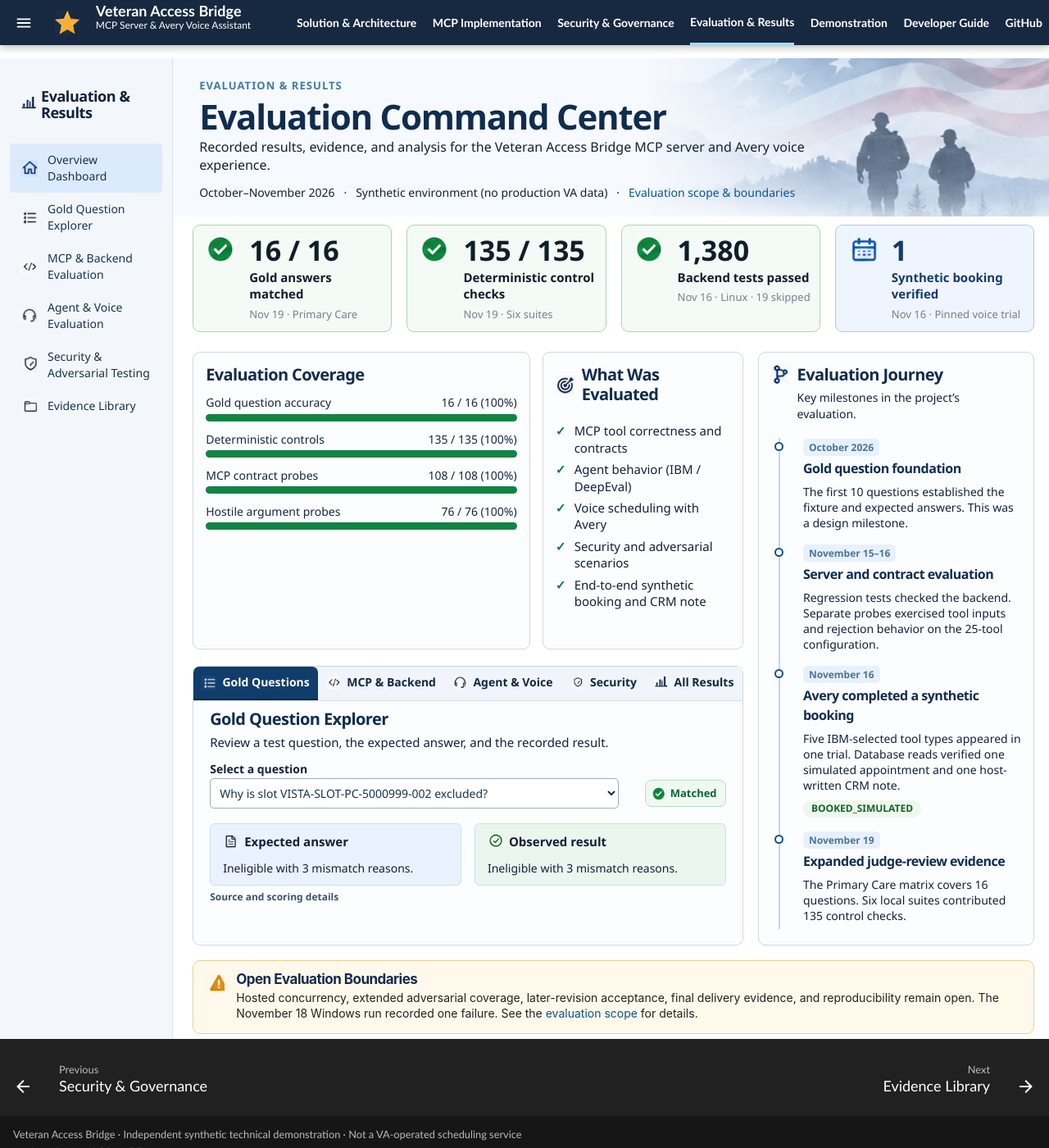
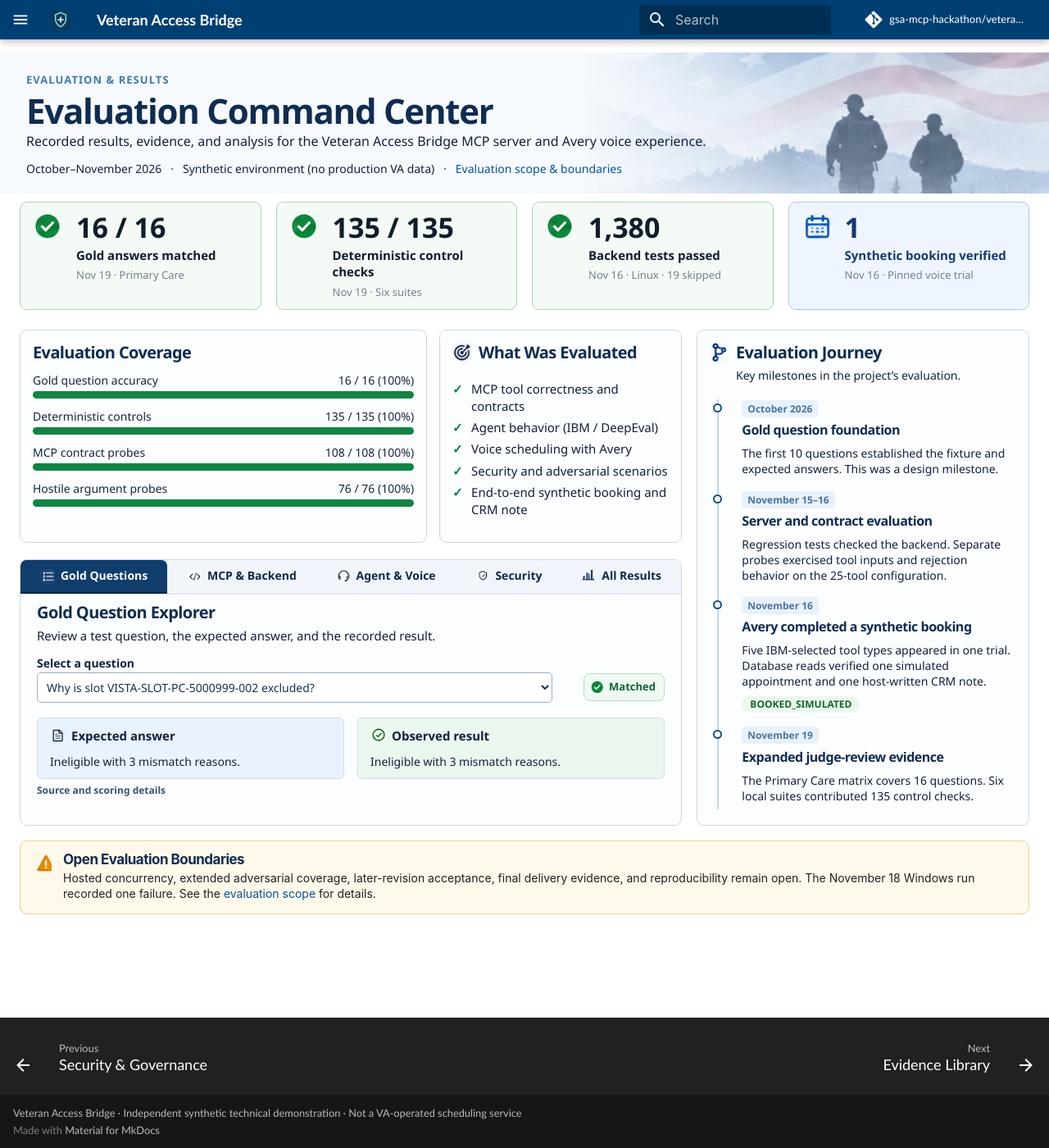
Before and after one commit to gsa-mcp-hackathon/veteran-access-bridge-mcp-server, an MkDocs documentation site: the page built from docs/evaluation/index.md, in a window 1280 px wide and 1400 px high. Shown: the whole window at 82% size. Built offline with MkDocs 1.6.1 and Material for MkDocs 9.7.7, drawn with Linux system fonts in a browser that asks for light colours; comment, search, counter and statistics services are not loaded.

```diff
--- a/docs/assets/evaluation-center.js
+++ b/docs/assets/evaluation-center.js
@@ -1,25 +1,6 @@
 (async function () {
   const explorer = document.querySelector(".ec-explorer");
   if (!explorer) return;
-  const header = document.querySelector(".md-header__inner");
-  if (header) {
-    const navigation = document.createElement("nav");
-    navigation.className = "ec-topnav";
-    navigation.setAttribute("aria-label", "Main sections");
-    for (const [name, path] of [
-      ["Solution & Architecture", "../solution-architecture/"], ["MCP Implementation", "../mcp-implementation/"],
-      ["Security & Governance", "../security-governance/"], ["Evaluation & Results", "./"],
-      ["Demonstration", "../demonstration/"], ["Developer Guide", "../developer-guide/"],
-      ["GitHub", "https://github.com/gsa-mcp-hackathon/veteran-access-bridge-mcp-server"]
-    ]) {
-      const link = document.createElement("a");
-      link.href = path;
-      link.textContent = name;
-      if (path === "./") link.setAttribute("aria-current", "page");
-      navigation.append(link);
-    }
-    header.append(navigation);
-  }
   const tabs = Array.from(explorer.querySelectorAll('[role="tab"]'));
   const dashboard = explorer.closest(".ec");
   function activateTab(tab) {
--- a/docs/evaluation/index.md
+++ b/docs/evaluation/index.md
@@ -7,7 +7,6 @@ hide:
 <link rel="stylesheet" href="../stylesheets/evaluation-center.css">
 
 <div class="ec" id="overview">
-<nav class="ec-rail" aria-label="Evaluation sections"><strong>Evaluation &amp; Results</strong><a href="#overview" aria-current="page">Overview Dashboard</a><a href="#gold-questions">Gold Question Explorer</a><a href="validation-agent/#mcp-server-validation">MCP & Backend Evaluation</a><a href="validation-agent/#ibm-watsonx-orchestrate-and-deepeval">Agent & Voice Evaluation</a><a href="security-adversarial/">Security & Adversarial Testing</a><a href="reviewer-index/">Evidence Library</a></nav>
 <div class="ec-main">
 <header class="ec-hero"><small>EVALUATION &amp; RESULTS</small><h1>Evaluation Command Center</h1><p>Recorded results, evidence, and analysis for the Veteran Access Bridge MCP server and Avery voice experience.</p><div>October–November 2026 &nbsp; · &nbsp; Synthetic environment (no production VA data) &nbsp; · &nbsp; <a href="#boundaries">Evaluation scope &amp; boundaries</a></div></header>
 <section class="ec-metrics" aria-label="Recorded outcomes">
--- a/docs/stylesheets/evaluation-center.css
+++ b/docs/stylesheets/evaluation-center.css
@@ -1,45 +1,37 @@
 .md-content__inner:has(.ec){max-width:86rem!important;padding:0!important}
-.ec{display:grid;grid-template-columns:minmax(10rem,16%) minmax(0,1fr);color:#132b48;background:#fff;font:normal .79rem/1.45 "Segoe UI",Arial,sans-serif}
-.ec *{box-sizing:border-box}.ec-main{min-width:0;padding:0 1.25rem 1.2rem}.ec-rail{padding:1.4rem .65rem;background:#f3f7fc;border-right:1px solid #d9e3ef}.ec-rail strong,.ec-rail a{display:block;padding:.55rem .65rem}.ec-rail strong{font-size:.89rem;margin-bottom:.7rem}.ec a{color:#075491}.ec-rail a{color:#183352;border-radius:5px}.ec-rail [aria-current],.ec-rail a:hover{background:#dbeaf9}
+.ec{display:block;color:#132b48;background:#fff;font:normal .79rem/1.45 "Segoe UI",Arial,sans-serif}
+.ec *{box-sizing:border-box}.ec-main{min-width:0;padding:0 1.25rem 1.2rem}.ec a{color:#075491}
 .ec-hero{padding:1.2rem .5rem .85rem;background:#f6faff url("../assets/guide/hero.png") right center/auto 100% no-repeat}.ec-hero p,.ec-hero div{max-width:80%}.ec-hero small{color:#07508b;font-weight:750;letter-spacing:.08em}.md-typeset .ec h1,.md-typeset .ec h2,.md-typeset .ec h3{font-family:inherit;color:#102c4f;letter-spacing:-.03em;margin:0}.md-typeset .ec h1{font-size:clamp(1.55rem,3.2vw,2.45rem);font-weight:800;line-height:1.14;margin:.2rem 0}.md-typeset .ec h2{font-size:1.07rem;font-weight:750}.md-typeset .ec h3{font-size:.89rem;font-weight:700}.ec p{margin:.3rem 0 .65rem}.ec-hero div,.ec small{font-size:.7rem}
 .ec-metrics{display:grid;grid-template-columns:repeat(4,minmax(0,1fr));gap:.65rem;margin:.9rem 0}.ec-metrics a{padding:.7rem .9rem;border:1px solid #aad6b5;border-radius:9px;background:#f2faf4;color:#113329;display:grid;gap:.17rem}.ec-metrics a:last-child{border-color:#acc9ef;background:#f0f6fe;color:#153a6d}.ec-metrics b{font-size:1.85rem;line-height:1.1}.ec-metrics small{color:#465970}
 .ec-grid{display:grid;grid-template-columns:minmax(0,2.1fr) minmax(0,1fr);gap:.75rem}.ec-work{display:grid;gap:.75rem;min-width:0}.ec-pair{display:grid;grid-template-columns:1.45fr 1fr;gap:.65rem}.ec-box,.ec-boundary{border:1px solid #ccd8e5;border-radius:9px;padding:.85rem;background:#fbfcfe;min-width:0}.ec-box ul{padding-left:.35rem}.ec-box li{margin-bottom:.35rem}.ec-bar{display:grid;grid-template-columns:1fr auto;gap:.12rem .4rem;margin-top:.55rem;font-size:.72rem}.ec-bar i{grid-column:span 2;height:.32rem;background:#138345;border-radius:1rem}
 .ec-explorer nav{display:flex;flex-wrap:wrap;border-bottom:1px solid #d4dfeb;margin:-.85rem -.85rem .55rem}.ec-explorer nav a{padding:.45rem .65rem;font-size:.71rem}.ec-explorer nav a:first-child{background:#0c3b69;color:white;border-radius:8px 0 0}.ec-explorer label{display:block;font-weight:650}.ec select{width:100%;font:inherit;padding:.4rem;background:white;color:#16324e;border:1px solid #9badc1;border-radius:5px}.ec-answers{display:grid;grid-template-columns:repeat(2,minmax(0,1fr));gap:.55rem;margin:.7rem 0 .35rem}.ec-answers>div{padding:.55rem;background:#eaf2ff;border-radius:6px}.ec-answers>div+div{background:#eaf6ee}.ec-answers p,#ec-source{overflow-wrap:anywhere}.ec-answers p{white-space:pre-line;font-size:.72rem}#ec-source{font-size:.68rem}.ec-journey ol{padding-left:.75rem;list-style:none;border-left:2px solid #c1d6ec}.ec-journey ol li{margin:0 0 .75rem}.ec-journey small{color:#104779;background:#e1edfc;padding:.1rem .35rem;border-radius:.25rem}.ec-journey h3{margin:.24rem 0!important}.ec-boundary{margin-top:.8rem;background:#fff8e6;border-color:#edcf8d}.ec [id]{scroll-margin-top:5rem}
-@media(max-width:1050px){.ec{grid-template-columns:1fr}.ec-rail{display:flex;flex-wrap:wrap;padding:.35rem}.ec-rail strong{display:none}.ec-rail a{font-size:.68rem;padding:.32rem .45rem}}
+
 @media(max-width:720px){.ec-main{padding:.4rem}.ec-hero p,.ec-hero div{max-width:100%;background:#ffffffdf}.ec-metrics,.ec-pair{grid-template-columns:repeat(2,minmax(0,1fr))}.ec-grid{grid-template-columns:1fr}.ec-metrics b{font-size:1.4rem}}
 @media(max-width:480px){.ec-pair,.ec-answers{grid-template-columns:1fr}}
 /* Command center layout at the 1536px reference width. */
-body:has(.ec) .md-header{background:#172940}
-.ec-topnav{display:none}
+
+
 .md-content__inner:has(.ec){max-width:1600px!important}
-.ec{grid-template-columns:16.5% minmax(0,1fr);font-size:15px;line-height:1.36;color:#13213b}
-.ec-main{padding:0 18px 6px 24px}
-.ec-hero{margin:0 -18px 0 -24px;padding:22px 32px 20px;min-height:172px;background:#f6f9fd url("../assets/evaluation-ui/landscape.webp") right center/auto 100% no-repeat}
+.ec{font-size:15px;line-height:1.36;color:#13213b}
+.ec-main{padding:0 24px 6px}
+.ec-hero{margin:0 -24px;padding:22px 32px 20px;min-height:172px;background:#f6f9fd url("../assets/evaluation-ui/landscape.webp") right center/auto 100% no-repeat}
 .ec-hero small{font-size:13px}.ec-hero p{font-size:16px;margin:3px 0 12px}.ec-hero div{font-size:14px}
 .md-typeset .ec h1{font-size:42px;line-height:1.12;margin:4px 0}
-.ec-rail{padding:26px 12px;background:#f3f7fc}.ec-rail strong,.ec-rail a{padding:10px 8px 10px 46px;line-height:20px;background-position:13px center;background-size:21px auto;background-repeat:no-repeat}.ec-rail strong{font-size:18px;margin-bottom:18px;background-image:url("../assets/evaluation-ui/chart.png")}.ec-rail a{font-size:14px}.ec-rail a[aria-current]{background-color:#dceafe}.ec-rail a:nth-child(2){background-image:url("../assets/evaluation-ui/home.png")}.ec-rail a:nth-child(3){background-image:url("../assets/evaluation-ui/list.png")}.ec-rail a:nth-child(4){background-image:url("../assets/evaluation-ui/code.png")}.ec-rail a:nth-child(5){background-image:url("../assets/evaluation-ui/voice.png")}.ec-rail a:nth-child(6){background-image:url("../assets/evaluation-ui/shield.png")}.ec-rail a:nth-child(7){background-image:url("../assets/evaluation-ui/folder.png")}
+
 .ec-metrics{gap:18px;margin:10px 0 24px}.ec-metrics a{align-content:start;gap:4px;min-height:112px;padding:12px 10px 12px 68px;background:#f4faf5 url("../assets/evaluation-ui/recorded.png") 17px 13px/33px auto no-repeat;color:#101d2b}.ec-metrics a:last-child{background:#eff5ff url("../assets/evaluation-ui/booking.png") 18px 13px/34px auto no-repeat}.ec-metrics b{font-size:34px}.ec-metrics strong{font-size:15px}.ec-metrics small{font-size:13px;margin-top:2px}
 .ec-grid{grid-template-columns:minmax(0,1.99fr) minmax(0,1fr);gap:18px}.ec-pair{grid-template-columns:1.68fr 1fr;gap:15px}.ec-work{gap:20px}.ec-box{padding:15px;background:#fcfdff}.md-typeset .ec h2{font-size:20px;line-height:1.2}.ec-box ul{list-style:none;padding:0;margin:16px 0 0}.ec-box ul li{position:relative;padding-left:23px;margin:6px 0}.ec-box ul li::before{content:"✓";position:absolute;left:0;color:#087d43;font-weight:800}.ec-pair>section+section h2,.ec-journey h2{padding-left:32px;background:url("../assets/evaluation-ui/target.png") left center/23px auto no-repeat}.ec-journey h2{background-image:url("../assets/evaluation-ui/journey.png")}.ec-bar{font-size:14px;color:#16263e!important;margin-top:12px;row-gap:4px}.ec-bar i{height:9px}.ec-bar b{font-weight:550}
 .ec-explorer{padding:16px 20px}.ec-explorer nav{margin:-16px -20px 10px;flex-wrap:nowrap;background:#f1f4fa}.ec-explorer nav a{text-align:center;flex:1 1 auto;padding:12px 5px;font-size:13px}.ec-explorer label{font-size:14px;margin:12px 0 2px}.ec-choice{display:flex;align-items:center;gap:5%}.ec-choice select{flex:1;min-width:0;font-size:14px;padding:7px}.ec-choice strong{font-size:13px;color:#0d6536}.ec-choice strong[data-matched=true]{padding:7px 10px 7px 30px;border:1px solid #b8dfc3;border-radius:8px;background:#eff8f1 url("../assets/evaluation-ui/recorded.png") 8px center/16px no-repeat}.ec-answers{gap:16px;margin:18px 0 4px}.ec-answers>div{padding:11px 15px;border:1px solid #ccdfef}.ec-answers strong{padding-left:26px;background:url("../assets/evaluation-ui/expected.png") left center/20px no-repeat}.ec-answers>div+div strong{background-image:url("../assets/evaluation-ui/observed.png")}.ec-answers p{font-size:14px;margin:12px 0 0}.md-typeset .ec-details{border:0;box-shadow:none;background:transparent;margin:4px 0 0;font-size:12px}.md-typeset .ec-details summary{padding:2px 0;background:none;color:#37546e}.md-typeset .ec-details summary::before,.md-typeset .ec-details summary::after{display:none}
 .ec-journey>p{padding-left:32px;font-size:14px}.ec-journey ol{margin:20px 0 4px 10px;padding-left:28px}.ec-journey ol li{position:relative;margin:0 0 16px}.ec-journey ol li::before{position:absolute;content:"";width:11px;height:11px;border:2px solid #145186;background:white;border-radius:50%;left:-35px;top:5px}.ec-journey small{font-size:12px;font-weight:700}.md-typeset .ec-journey h3{font-size:16px}.ec-journey p{font-size:14px}.ec-journey li a{display:inline-block;background:#edf8eb;color:#126533;border-radius:16px;padding:2px 10px;font-size:12px;font-weight:700}.ec-boundary{padding:12px 18px 12px 52px;margin:18px 0 0;background:#fff9eb url("../assets/evaluation-ui/warning.png") 16px 14px/22px no-repeat}.md-typeset .ec-boundary h2{font-size:17px}.ec-boundary p{margin:3px 0;font-size:14px}
-@media(min-width:1180px){
-body:has(.ec) .md-header__inner{max-width:1600px;height:55px;padding-inline:8px}
-body:has(.ec) .md-header__button.md-logo img{content:url("../assets/evaluation-ui/star.png");height:32px;width:auto}
-body:has(.ec) .md-header__title{flex:none;margin-inline:6px 18px;line-height:1.1}
-body:has(.ec) .md-header__title::after{content:"MCP Server & Avery Voice Assistant";display:block;font-size:12px;font-weight:400}
-body:has(.ec) .md-header__ellipsis{height:20px}
-body:has(.ec) .md-search,body:has(.ec) .md-header__source,body:has(.ec) .vab-toc-wrap{display:none}
-.ec-topnav{display:flex;align-self:stretch;align-items:stretch;justify-content:space-between;gap:12px;margin-left:auto;width:72%;color:white}.ec-topnav a{display:flex;align-items:center;font-size:14px;font-weight:600}.ec-topnav [aria-current]{border-bottom:3px solid #a5dbf7}
-}
-@media(max-width:1050px){.ec{grid-template-columns:1fr}.ec-rail{padding:4px}.ec-rail a{background-image:none!important;padding:5px 8px}.ec-metrics{gap:8px}.ec-metrics a{padding-left:46px;background-position:9px 15px;background-size:27px}.ec-metrics a:last-child{background-position:9px 15px;background-size:27px}}
+
+@media(max-width:1050px){.ec-metrics{gap:8px}.ec-metrics a{padding-left:46px;background-position:9px 15px;background-size:27px}.ec-metrics a:last-child{background-position:9px 15px;background-size:27px}}
 @media(max-width:720px){.ec-main{padding:0 10px 10px}.ec-hero{margin:0 -10px;padding:12px;min-height:0}.md-typeset .ec h1{font-size:31px}.ec-grid,.ec-pair{grid-template-columns:1fr}.ec-metrics{margin:12px 0}.ec-metrics b{font-size:24px}.ec-metrics a{min-height:105px}.ec-explorer nav{flex-wrap:wrap}.ec-choice{gap:6px}.ec-explorer{padding:14px}.ec-explorer nav{margin:-14px -14px 8px}.ec-answers{grid-template-columns:1fr}.ec-hero div,.ec-hero p{background:#ffffffda}}
-.ec-rail a[aria-current],.ec-rail a:hover{background-repeat:no-repeat;background-size:21px auto;background-position:13px center}
-.ec-rail strong{padding-right:0;letter-spacing:-.025em}
+
+
 .ec-hero{position:relative;isolation:isolate;background:#f6f9fd}
 .ec-hero::before{content:"";position:absolute;inset:0 0 0 auto;width:min(46%,570px);z-index:-1;background:url("../assets/evaluation-ui/landscape.webp") right center/cover no-repeat;mask-image:linear-gradient(to right,transparent,#000 45%)}
 .ec .ec-box ul{margin-left:0}
 .ec .ec-box ul li{margin-left:0}
-@media(min-width:1051px){.ec-rail strong{padding-left:38px}.ec-rail{background-color:#f3f7fc}}
+
 .ec-explorer [role="tablist"]{justify-content:flex-start}
 .ec-explorer [role="tab"]{flex:1 1 auto;padding:10px 8px;color:#102945;background:transparent;font:600 14px/1.3 "Segoe UI",Arial,sans-serif;cursor:pointer;border-bottom:2px solid transparent}
 .ec-explorer [role="tab"][aria-selected="true"]{color:white;background:#103d6c;border-radius:7px 7px 0 0;border-color:#032544}
@@ -63,7 +55,7 @@ body:has(.ec) .md-search,body:has(.ec) .md-header__source,body:has(.ec) .vab-toc
 .ec .ec-scroll td:nth-child(4){font-weight:700;color:#175d3a}
 @media(min-width:1550px){
 .md-content__inner:has(.ec){max-width:1700px!important}
-.ec{grid-template-columns:15% minmax(0,1fr)}
+
 .ec-hero{min-height:135px;padding-block:14px}
 .ec-metrics{margin:6px 0 15px}
 .ec-metrics a{min-height:88px;padding-block:8px}
```
